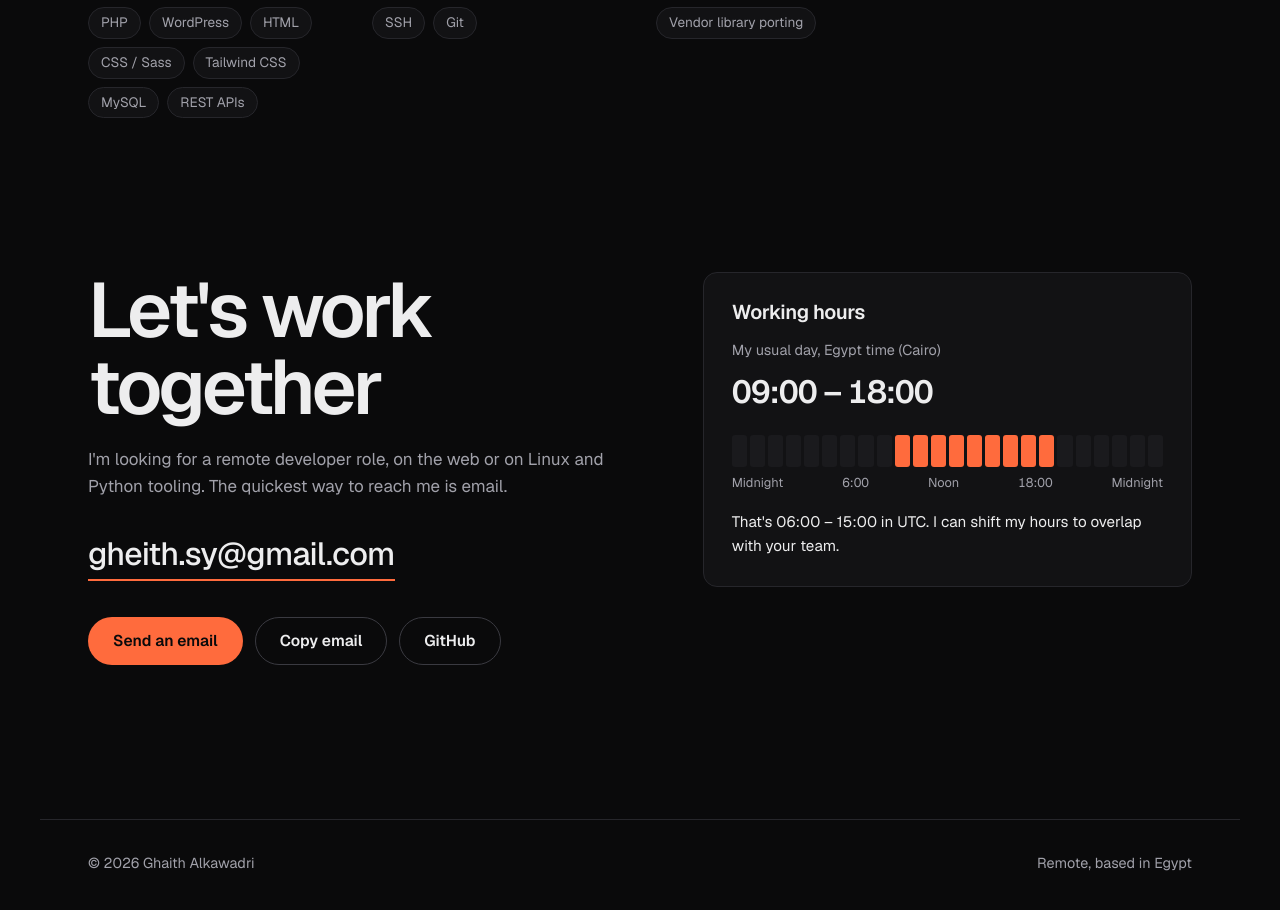
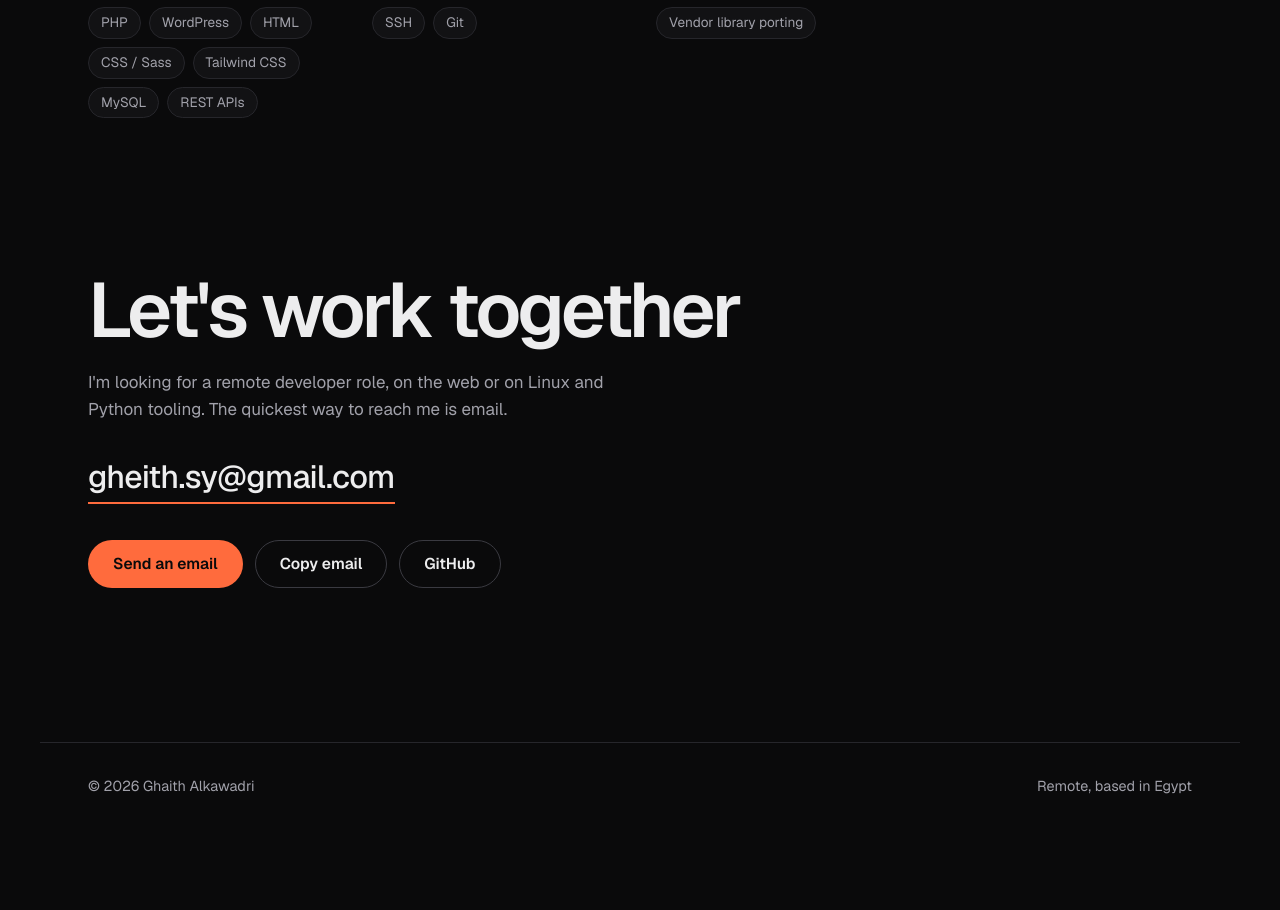
Before and after one commit to DevWebeloper/keen-newton, a Next.js app: page / in a window 1280 px wide. Shown: the part 5166-6076 px from the top of the page. After the commit the page ends 6004 px from the top, so only its background shows below. Built offline with nearby package versions, Linux system fonts and the light colour scheme.

Commit message:
feat: remove working-hours card from contact
Co-Authored-By: Claude Opus 5.5 <noreply@anthropic.com>

```diff
--- a/src/app/globals.css
+++ b/src/app/globals.css
@@ -522,10 +522,6 @@ a:hover .arrow {
 /* ---------- Contact ---------- */
 
 .contact {
-  display: grid;
-  grid-template-columns: 1.1fr 1fr;
-  gap: clamp(40px, 6vw, 80px);
-  align-items: start;
   padding-bottom: var(--section);
 }
 .contact-main h2 {
@@ -551,57 +547,6 @@ a:hover .arrow {
   color: var(--accent);
 }
 
-.hours-card {
-  padding: 28px;
-  border: 1px solid var(--line);
-  border-radius: var(--radius);
-  background: var(--surface);
-}
-.hours-card > h3 {
-  font-size: 1.25rem;
-}
-.schedule {
-  margin-top: 16px;
-}
-.schedule-title {
-  font-size: 0.9rem;
-  color: var(--muted);
-}
-.schedule-range {
-  margin: 4px 0 18px;
-  font-size: 2rem;
-  font-weight: 600;
-  letter-spacing: -0.03em;
-  font-variant-numeric: tabular-nums;
-}
-.schedule-bar {
-  display: grid;
-  grid-template-columns: repeat(24, 1fr);
-  gap: 3px;
-  height: 32px;
-}
-.schedule-bar span {
-  border-radius: 3px;
-  background: var(--surface-2);
-  transition: background-color 0.35s ease;
-}
-.schedule-bar span[data-mine="true"] {
-  background: var(--accent);
-}
-.schedule-axis {
-  display: flex;
-  justify-content: space-between;
-  margin-top: 6px;
-  font-size: 0.8rem;
-  color: var(--muted);
-}
-.schedule-verdict {
-  margin-top: 16px;
-  font-size: 0.95rem;
-}
-.tabular {
-  font-variant-numeric: tabular-nums;
-}
 
 /* ---------- Footer ---------- */
 
@@ -667,8 +612,7 @@ a:hover .arrow {
 /* ---------- Tablet and phone ---------- */
 
 @media (max-width: 960px) {
-  .project,
-  .contact {
+  .project {
     grid-template-columns: 1fr;
   }
   .project:nth-child(even) .project-text {
--- a/src/app/page.tsx
+++ b/src/app/page.tsx
@@ -1,7 +1,6 @@
 import CopyEmail from "@/components/CopyEmail";
 import MotionLayer from "@/components/MotionLayer";
 import SiteHeader from "@/components/SiteHeader";
-import WorkingHours from "@/components/WorkingHours";
 import { EXPERIENCE, OPEN_SOURCE, OTHER_CLIENTS, PERSON, PROJECTS, SKILLS, STATS } from "@/data/site";
 
 function Arrow() {
@@ -192,11 +191,6 @@ export default function Home() {
               </a>
             </div>
           </div>
-
-          <div className="hours-card" data-reveal>
-            <h3>Working hours</h3>
-            <WorkingHours />
-          </div>
         </section>
       </main>
 
--- a/src/components/WorkingHours.tsx
+++ /dev/null
@@ -1,80 +0,0 @@
-"use client";
-
-import { useSyncExternalStore } from "react";
-import { PERSON } from "@/data/site";
-
-// Minutes a time zone is ahead of UTC at a given moment.
-function offsetMinutes(timeZone: string, date: Date) {
-  const parts = Object.fromEntries(
-    new Intl.DateTimeFormat("en-US", {
-      timeZone,
-      hourCycle: "h23",
-      year: "numeric",
-      month: "2-digit",
-      day: "2-digit",
-      hour: "2-digit",
-      minute: "2-digit",
-    })
-      .formatToParts(date)
-      .map((p) => [p.type, p.value]),
-  );
-  const asUtc = Date.UTC(+parts.year, +parts.month - 1, +parts.day, +parts.hour, +parts.minute);
-  return Math.round((asUtc - Math.floor(date.getTime() / 60000) * 60000) / 60000);
-}
-
-const subscribeNever = () => () => {};
-let clientNow: Date | undefined;
-const getNow = () => (clientNow ??= new Date());
-const getLocalTz = () => Intl.DateTimeFormat().resolvedOptions().timeZone;
-
-const mod24 = (h: number) => ((h % 24) + 24) % 24;
-
-function clock(h: number) {
-  const m = Math.round(mod24(h) * 60);
-  return `${String(Math.floor(m / 60)).padStart(2, "0")}:${String(m % 60).padStart(2, "0")}`;
-}
-
-export default function WorkingHours() {
-  // Client-only values: the server renders without the visitor's time zone line.
-  const now = useSyncExternalStore(subscribeNever, getNow, () => null);
-  const localTz = useSyncExternalStore(subscribeNever, getLocalTz, () => null);
-
-  let local: string | null = null;
-  if (now && localTz) {
-    const shift = (offsetMinutes(localTz, now) - offsetMinutes(PERSON.timeZone, now)) / 60;
-    if (shift !== 0) {
-      const city = localTz.split("/").pop()!.replace(/_/g, " ");
-      local = `That's ${clock(PERSON.dayStart + shift)} – ${clock(PERSON.dayEnd + shift)} in ${city}.`;
-    }
-  }
-
-  const inMine = (h: number) => h >= PERSON.dayStart && h < PERSON.dayEnd;
-
-  return (
-    <div className="schedule">
-      <p className="schedule-title">My usual day, Egypt time (Cairo)</p>
-      <p className="schedule-range tabular">
-        {clock(PERSON.dayStart)} – {clock(PERSON.dayEnd)}
-      </p>
-      <div
-        className="schedule-bar"
-        role="img"
-        aria-label={`Working from ${clock(PERSON.dayStart)} to ${clock(PERSON.dayEnd)} Egypt time`}
-      >
-        {Array.from({ length: 24 }, (_, h) => (
-          <span key={h} data-mine={inMine(h)} />
-        ))}
-      </div>
-      <div className="schedule-axis tabular" aria-hidden="true">
-        <span>Midnight</span>
-        <span>6:00</span>
-        <span>Noon</span>
-        <span>18:00</span>
-        <span>Midnight</span>
-      </div>
-      <p className="schedule-verdict">
-        {local ? `${local} ` : ""}I can shift my hours to overlap with your team.
-      </p>
-    </div>
-  );
-}
--- a/src/data/site.ts
+++ b/src/data/site.ts
@@ -11,10 +11,6 @@ export const PERSON = {
   github: "https://github.com/DevWebeloper",
   githubLabel: "github.com/DevWebeloper",
   cv: `${BASE}/Ghaith-Alkawadri-CV.pdf`,
-  timeZone: "Africa/Cairo",
-  // Usual working day in Cairo time, used by the hours tool.
-  dayStart: 9,
-  dayEnd: 18,
 };
 
 export const STATS = [
```
